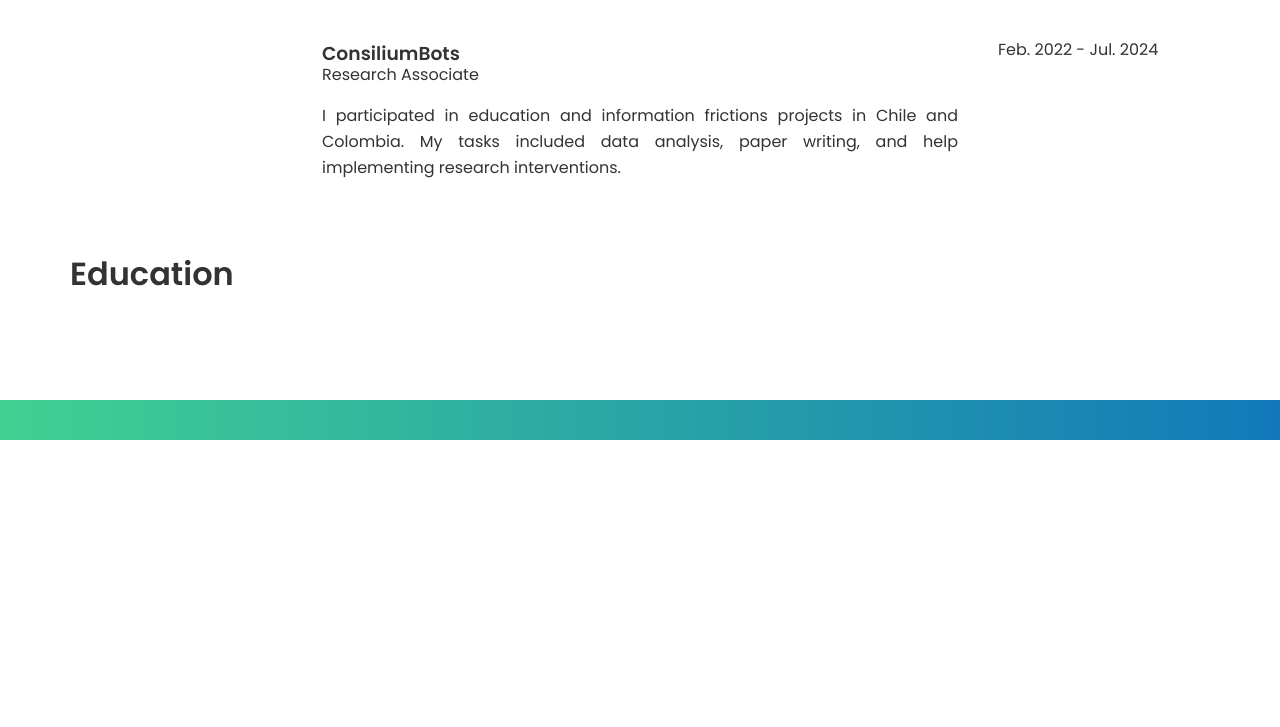
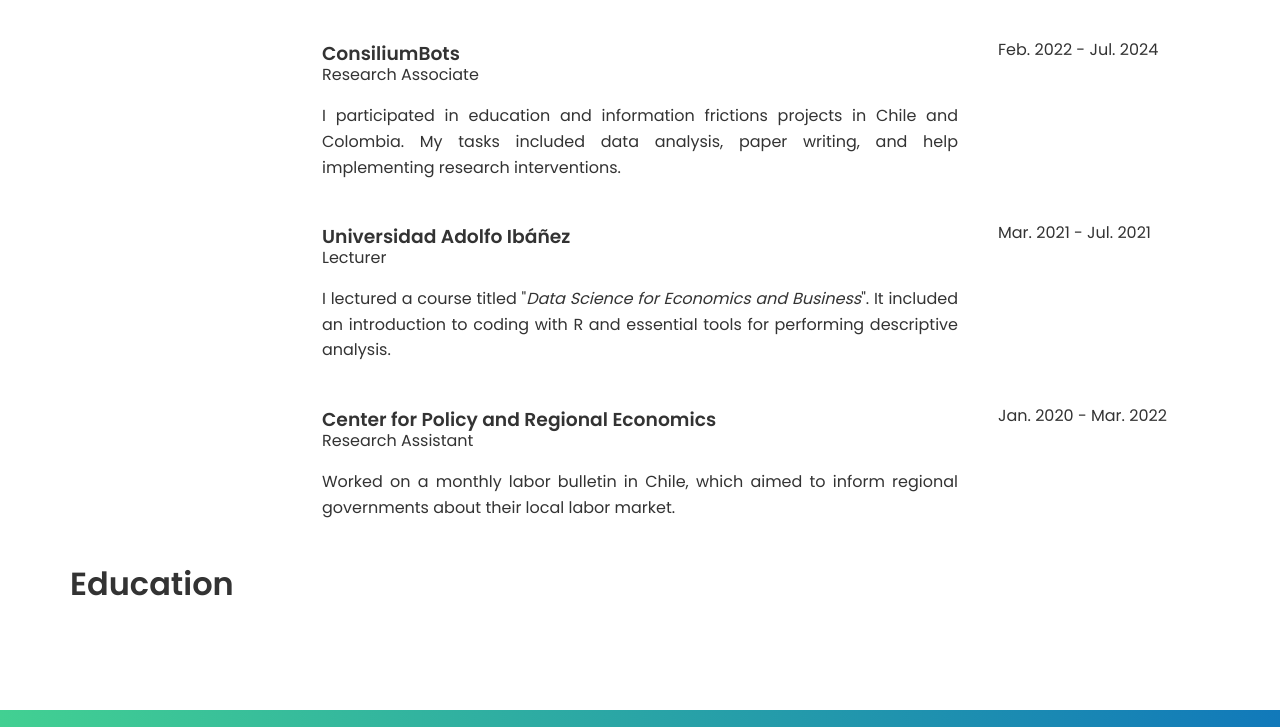
Before and after one commit to martinsielfeld/martinsielfeld.github.io, a plain HTML site: page resume.html in a window 1280 px wide. Shown: the part 703-1430 px from the top of the page. Before the commit the page ends 1143 px from the top, so only its background shows below. Drawn offline with Linux system fonts and the light colour scheme.

Commit message:
Update resume.html

```diff
--- a/resume.html
+++ b/resume.html
@@ -86,17 +86,47 @@
         </div>
 
         <!-- Cuarta fila: dos columnas -->
-        <div class="row" style="margin-bottom: 0px;margin-top: 0px;">
-            <div class="column20" style="margin-bottom: 0px;margin-top: 0px;">
+        <div class="row" style="margin-bottom: 0px;margin-top: 0px;padding-bottom: 0px;">
+            <div class="column20" style="margin-bottom: 0px;margin-top: 0px;padding-bottom: 0px;">
 
             </div>
-            <div class="column60" style="margin-bottom: 0px;margin-top: 0px;">
+            <div class="column60" style="margin-bottom: 0px;margin-top: 0px;padding-bottom: 0px;">
                 <h3 style="margin-bottom: 0px; margin-top: 10px;">ConsiliumBots</h3>
                 Research Associate
                 <p align="justify">I participated in education and information frictions projects in Chile and Colombia. My tasks included data analysis, paper writing, and help implementing research interventions.</p>
             </div>
-            <div class="column20" style="margin-bottom: 0px;margin-top: 0px;">
+            <div class="column20" style="margin-bottom: 0px;margin-top: 0px;padding-bottom: 0px;">
                 Feb. 2022 - Jul. 2024
+            </div>
+        </div>
+
+        <!-- Quinta fila: dos columnas -->
+        <div class="row" style="margin-bottom: 0px;margin-top: 0px;padding-bottom: 0px;">
+            <div class="column20" style="margin-bottom: 0px;margin-top: 0px;padding-bottom: 0px;">
+
+            </div>
+            <div class="column60" style="margin-bottom: 0px;margin-top: 0px;padding-bottom: 0px;">
+                <h3 style="margin-bottom: 0px; margin-top: 10px;">Universidad Adolfo Ibáñez</h3>
+                Lecturer
+                <p align="justify">I lectured a course titled "<i>Data Science for Economics and Business</i>". It included an introduction to coding with R and essential tools for performing descriptive analysis.</p>
+            </div>
+            <div class="column20" style="margin-bottom: 0px;margin-top: 0px;padding-bottom: 0px;">
+                Mar. 2021 - Jul. 2021
+            </div>
+        </div>
+
+        <!-- Sexta fila: dos columnas -->
+        <div class="row" style="margin-bottom: 0px;margin-top: 0px;padding-bottom: 0px;">
+            <div class="column20" style="margin-bottom: 0px;margin-top: 0px;padding-bottom: 0px;">
+
+            </div>
+            <div class="column60" style="margin-bottom: 0px;margin-top: 0px;padding-bottom: 0px;">
+                <h3 style="margin-bottom: 0px; margin-top: 10px;">Center for Policy and Regional Economics</h3>
+                Research Assistant
+                <p align="justify">Worked on a monthly labor bulletin in Chile, which aimed to inform regional governments about their local labor market.</p>
+            </div>
+            <div class="column20" style="margin-bottom: 0px;margin-top: 0px;padding-bottom: 0px;">
+                Jan. 2020 - Mar. 2022
             </div>
         </div>
 
```
